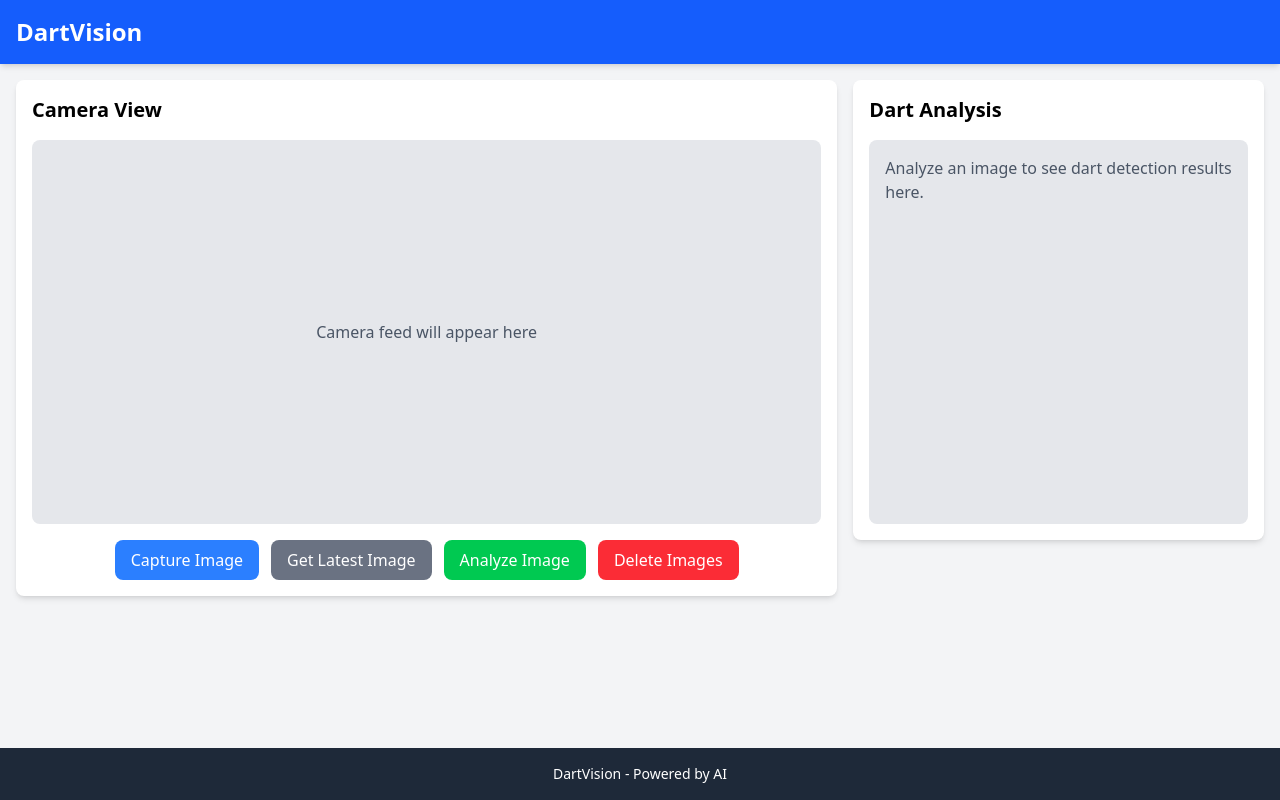
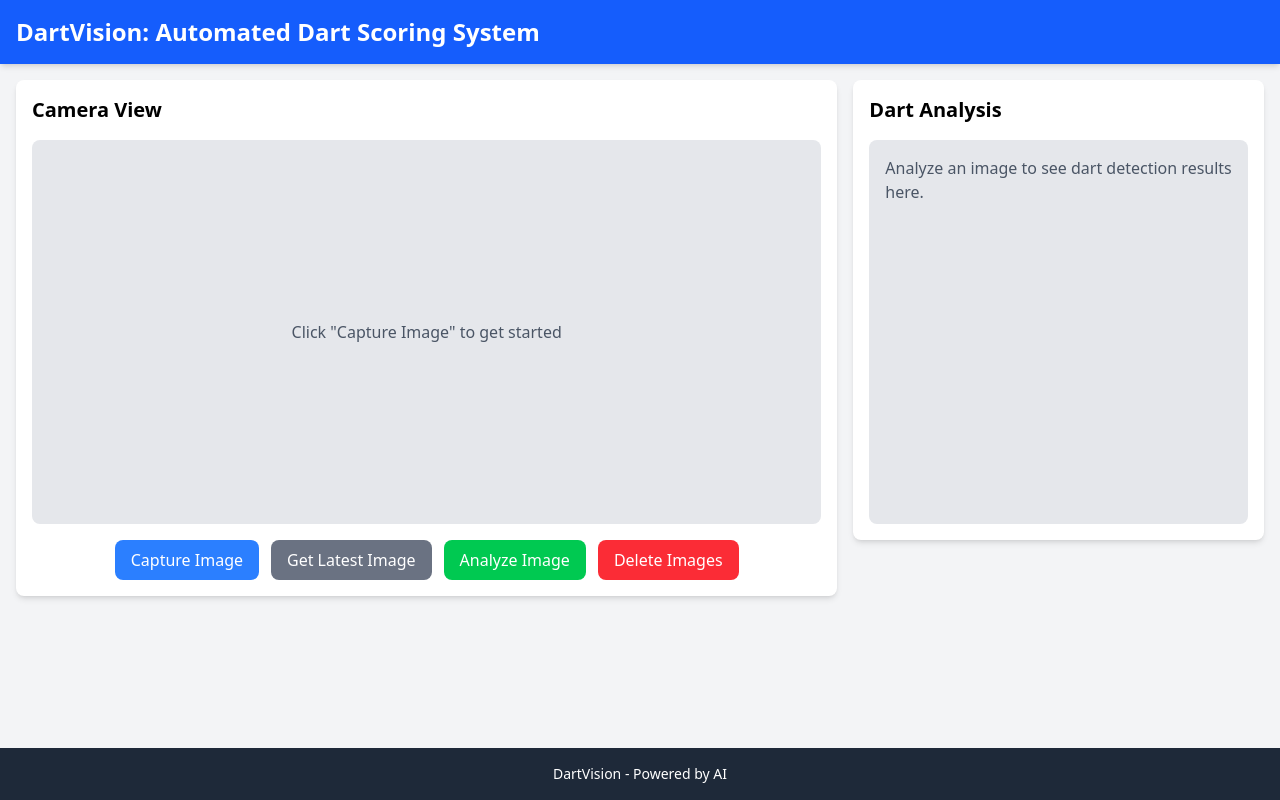
Before and after one commit to RommelTJ/ProjectDartboard, a React (Vite) app in the folder app/frontend/: page / in a window 1280 px wide. Built offline with nearby package versions, Linux system fonts and the light colour scheme.

Commit message:
✏️ frontend: Adjustments

```diff
--- a/app/frontend/src/components/CameraView.tsx
+++ b/app/frontend/src/components/CameraView.tsx
@@ -17,7 +17,7 @@ const CameraView: React.FC<CameraViewProps> = ({
     <section className="w-full bg-white rounded-lg shadow-md p-4 flex flex-col">
       <h2 className="text-xl font-semibold mb-4">Camera View</h2>
       <div className="flex-grow bg-gray-200 rounded-lg flex items-center justify-center h-96 mb-4">
-        <p className="text-gray-600">Camera feed will appear here</p>
+        <p className="text-gray-600">Click "Capture Image" to get started</p>
       </div>
       <div className="flex flex-wrap justify-center gap-3">
         <button
--- a/app/frontend/src/components/DartVisionPage.tsx
+++ b/app/frontend/src/components/DartVisionPage.tsx
@@ -60,7 +60,7 @@ const DartVisionPage: React.FC = () => {
   return (
     <div className="min-h-screen bg-gray-100 flex flex-col">
       <header className="bg-blue-600 text-white p-4 shadow-md">
-        <h1 className="text-2xl font-bold">DartVision</h1>
+        <h1 className="text-2xl font-bold">DartVision: Automated Dart Scoring System</h1>
       </header>
 
       <main className="flex flex-grow flex-col md:flex-row p-4 gap-4">
```
